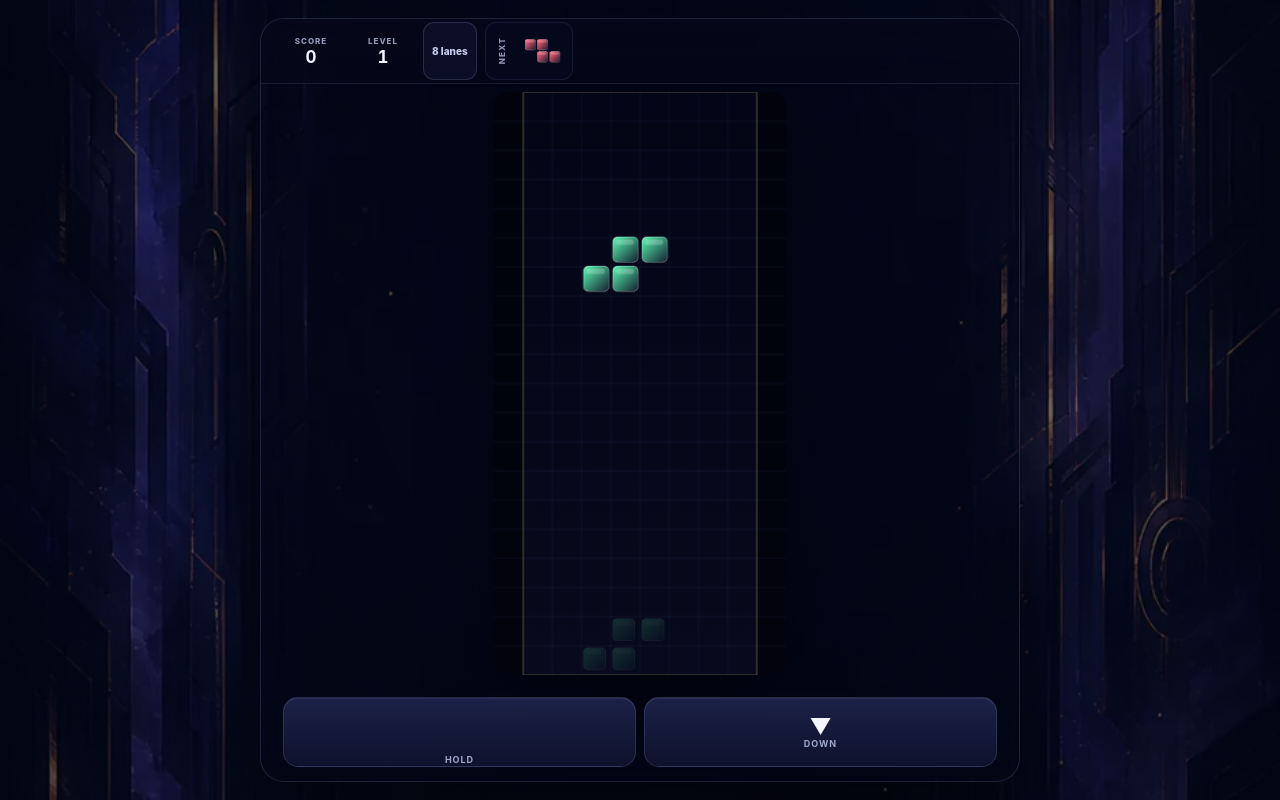
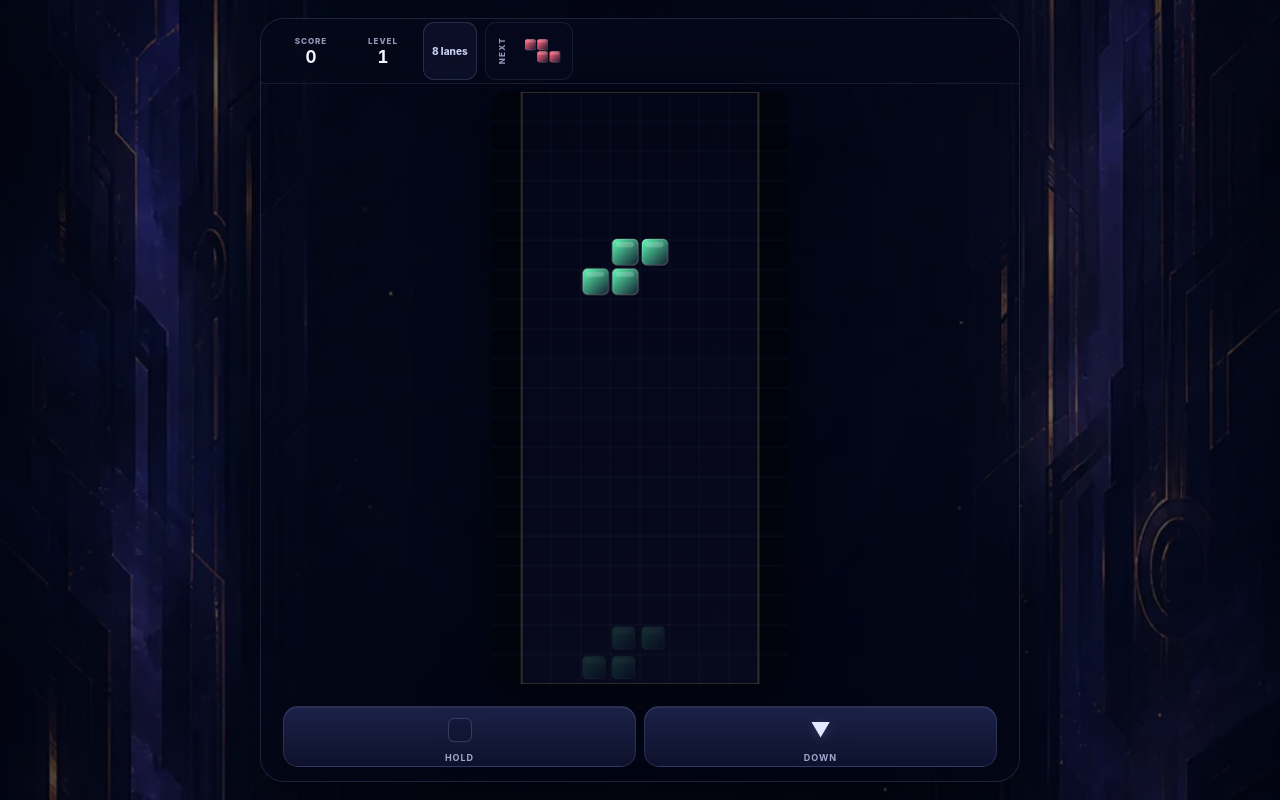
Before and after one commit to ugshanyu/blockfall-arena, a website built with Vite: page index.html in a window 1280 px wide. Built offline with nearby package versions, Linux system fonts and the light colour scheme.

Commit message:
Align Tetris touch controls

```diff
--- a/index.html
+++ b/index.html
@@ -68,8 +68,14 @@
         </div>
 
         <div class="touch-controls" aria-label="Touch controls">
-          <button id="hold" class="hold-control" type="button"><canvas id="hold-canvas" width="96" height="72" aria-hidden="true"></canvas><b data-i18n="hold">Hold</b></button>
-          <button id="drop" class="drop" type="button"><span>▼</span><b data-i18n="drop">Down</b></button>
+          <button id="hold" class="hold-control" type="button">
+            <span class="control-visual hold-visual" aria-hidden="true"><canvas id="hold-canvas" width="96" height="72"></canvas></span>
+            <b data-i18n="hold">Hold</b>
+          </button>
+          <button id="drop" class="drop" type="button">
+            <span class="control-visual down-visual" aria-hidden="true">▼</span>
+            <b data-i18n="drop">Down</b>
+          </button>
         </div>
       </section>
     </main>
--- a/src/responsive.css
+++ b/src/responsive.css
@@ -42,7 +42,7 @@
   .opponent-card canvas { width: 19px; height: 38px; }
   .touch-controls { padding-top: 4px; }
   .touch-controls button { min-height: 44px; }
-  .touch-controls span { font-size: 17px; }
+  .down-visual { font-size: 18px; }
   .panel { padding: 12px; }
   .records { height: 95px; }
 }
--- a/src/styles.css
+++ b/src/styles.css
@@ -129,13 +129,15 @@ body::before {
 .record-row strong { color: #f7dc82; font-variant-numeric: tabular-nums; }
 
 .touch-controls { grid-area: controls; display: grid; grid-template-columns: repeat(2, minmax(0, 1fr)); gap: 8px; width: 100%; padding: 7px 8px max(8px, env(safe-area-inset-bottom)); border-top: 1px solid rgba(144, 158, 222, .13); background: rgba(5, 7, 22, .78); backdrop-filter: blur(14px); }
-.touch-controls button { position: relative; min-height: 54px; border: 1px solid rgba(151, 165, 226, .18); border-radius: 15px; background: linear-gradient(180deg, rgba(31, 38, 79, .88), rgba(15, 19, 47, .92)); display: grid; place-items: center; align-content: center; gap: 1px; box-shadow: inset 0 1px rgba(255,255,255,.07); touch-action: manipulation; -webkit-touch-callout: none !important; -webkit-user-select: none !important; user-select: none !important; }
+.touch-controls button { position: relative; min-height: 54px; padding: 3px 8px; border: 1px solid rgba(151, 165, 226, .18); border-radius: 15px; background: linear-gradient(180deg, rgba(31, 38, 79, .88), rgba(15, 19, 47, .92)); display: grid; grid-template-rows: 40px 11px; place-items: center; align-content: center; gap: 2px; box-shadow: inset 0 1px rgba(255,255,255,.07); touch-action: manipulation; -webkit-touch-callout: none !important; -webkit-user-select: none !important; user-select: none !important; }
 .touch-controls button > * { pointer-events: none; }
 .touch-controls button:active { transform: translateY(1px); filter: brightness(1.2); }
-.touch-controls span { font-size: 22px; line-height: 1; }
 .touch-controls b { color: #9fa8cc; font-size: 9px; letter-spacing: .11em; text-transform: uppercase; }
 .touch-controls .hold-control { overflow: hidden; }
-.hold-control canvas { width: 76px; height: 54px; }
+.control-visual { position: relative; width: 64px; height: 40px; display: grid; place-items: center; color: #e5e8ff; line-height: 1; }
+.hold-visual::before { content: ""; position: absolute; width: 22px; height: 22px; border: 1px solid rgba(181, 191, 235, .22); border-radius: 6px; background: rgba(8, 11, 33, .22); }
+.hold-control canvas { position: relative; z-index: 1; width: 64px; height: 48px; }
+.down-visual { font-size: 20px; text-shadow: 0 2px 12px rgba(173, 188, 255, .2); }
 
 .opponents { min-width: 0; height: 52px; display: flex; flex: 1 1 auto; gap: 5px; overflow-x: auto; overflow-y: hidden; padding: 0; scrollbar-width: none; }
 .opponents::-webkit-scrollbar { display: none; }
```
